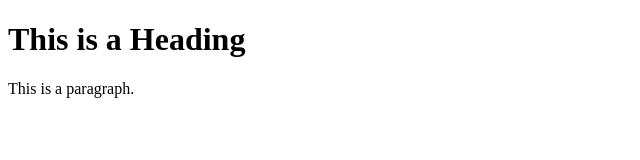
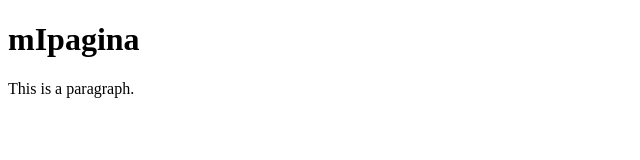
Before and after one commit to JesusAlbertoLeonSalazar/UNAD, a plain HTML site: page index.html in a window 1280 px wide. Shown: the whole page, without its empty margins (0-640 px from the left). Drawn offline with Linux system fonts and the light colour scheme.

Commit message:
Update index.html

```diff
--- a/index.html
+++ b/index.html
@@ -5,7 +5,7 @@
 </head>
 <body>
 
-<h1>This is a Heading</h1>
+<h1>mIpagina</h1>
 <p>This is a paragraph.</p>
 
 </body>
```
